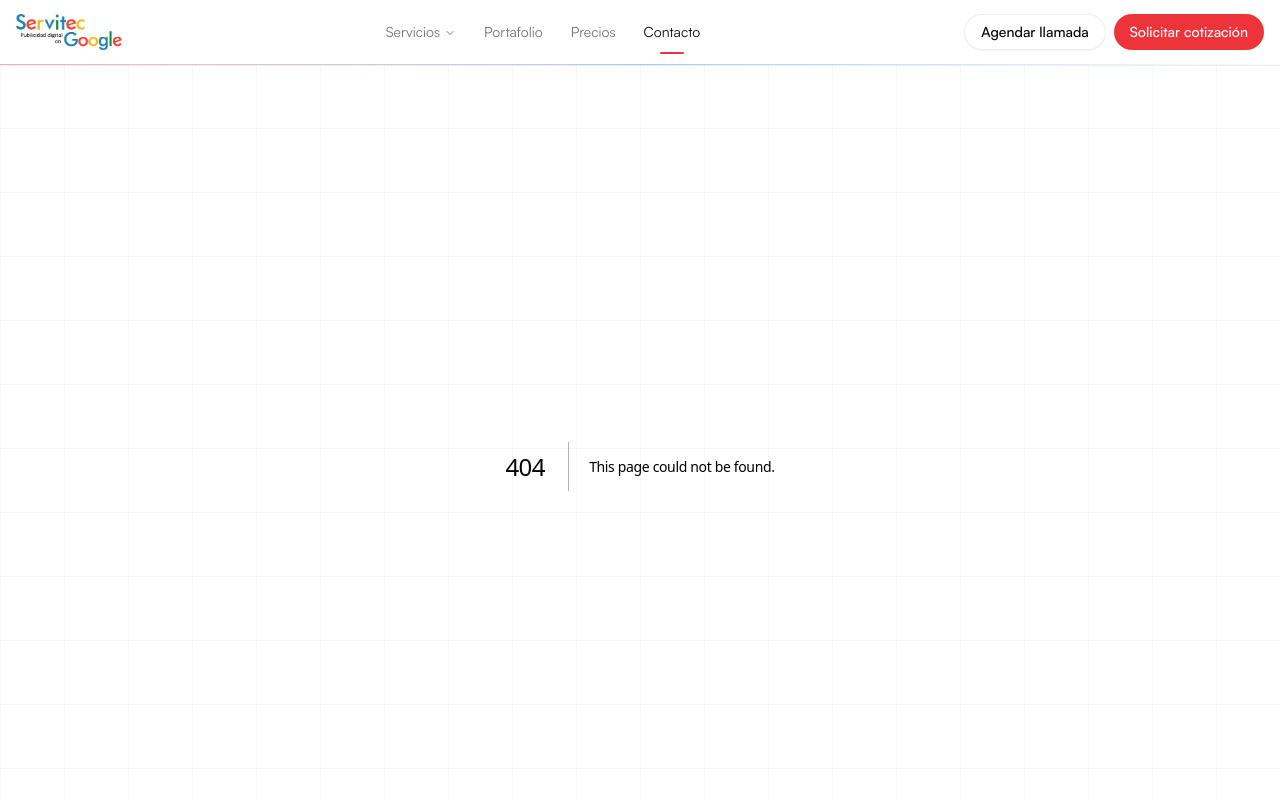
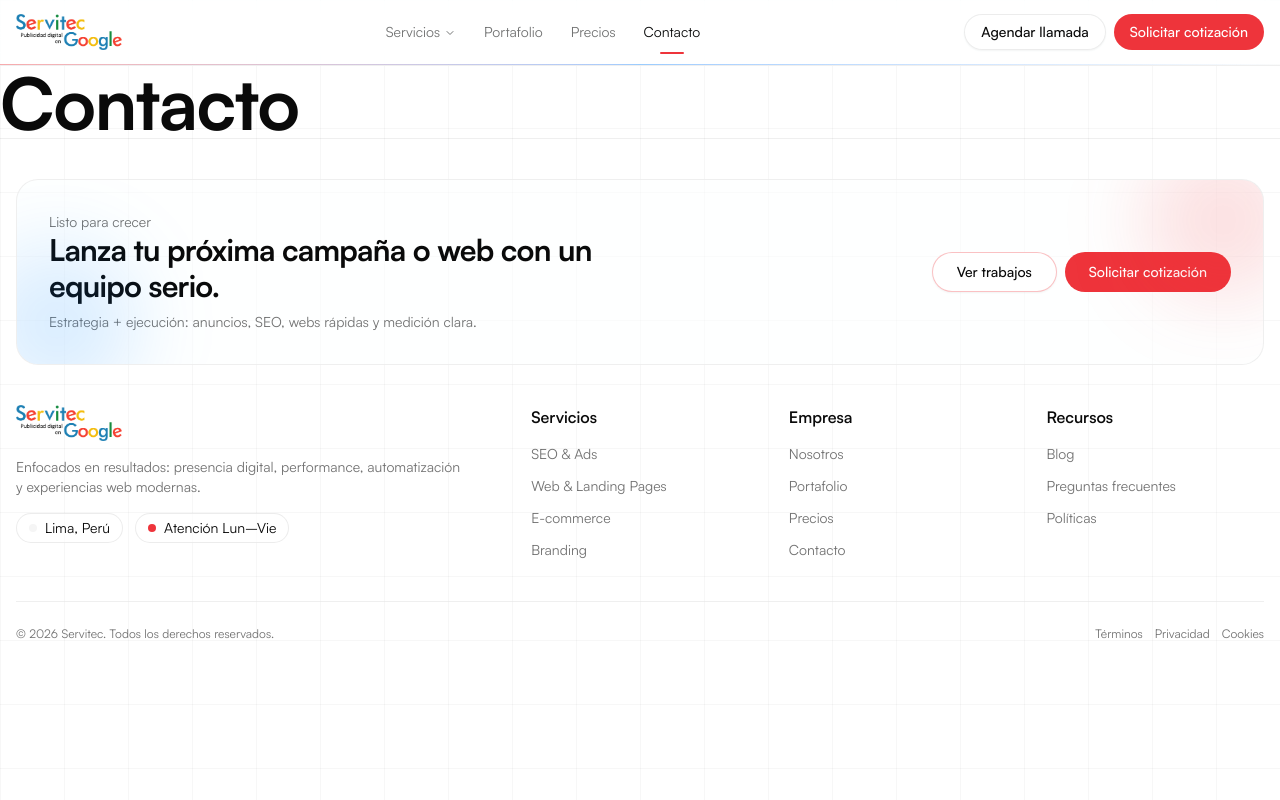
Before and after one commit to AgenciaServitec/servitec-peru-marketing, a Next.js app: page /contact in a window 1280 px wide. Before the commit this address had no page. Shown: the top 800 px of the page. Built offline with nearby package versions, Linux system fonts and the light colour scheme.

Commit message:
removecd about page

```diff
--- /dev/null
+++ b/app/contact/page.tsx
@@ -0,0 +1,3 @@
+export default function Contact(){
+    return <h1>Contacto</h1>
+}
```
Also changed, not shown: app/about/page.tsx (deleted), app/services/electronic-faturation/page.tsx (deleted).
